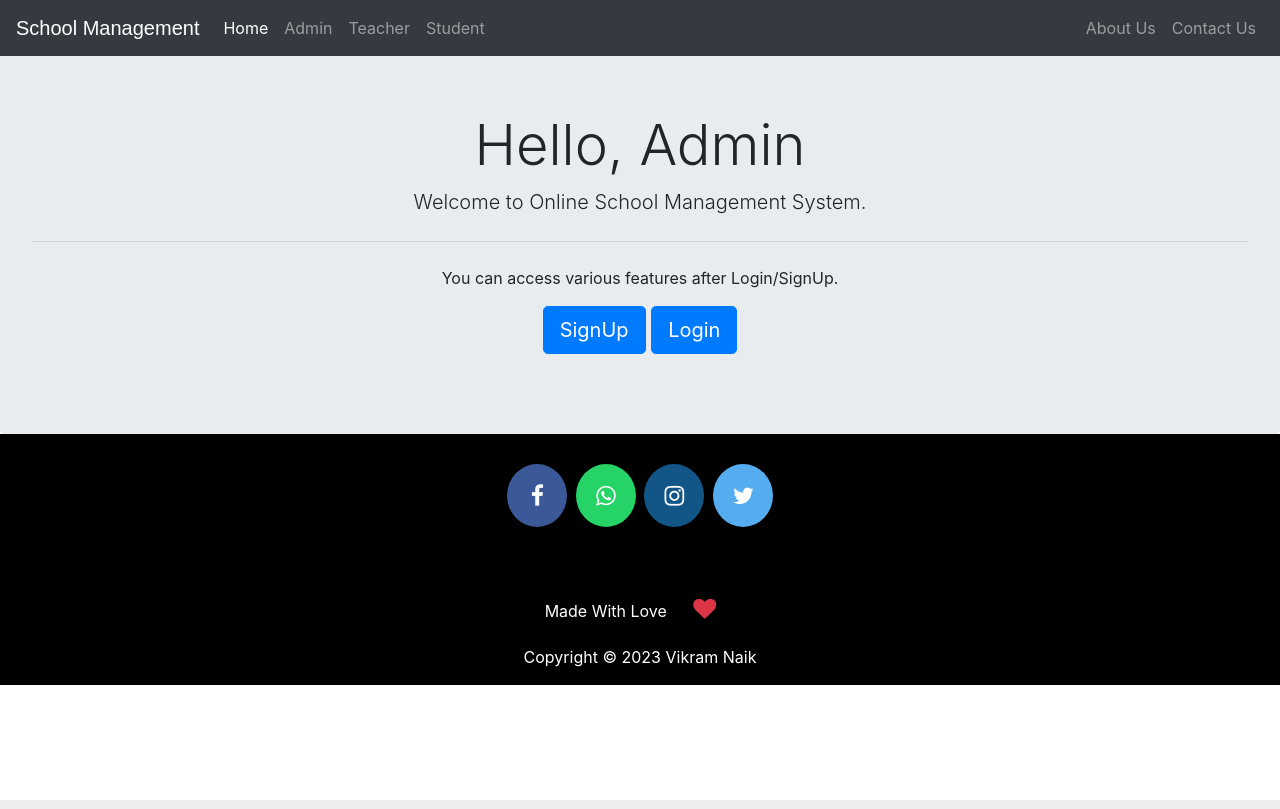
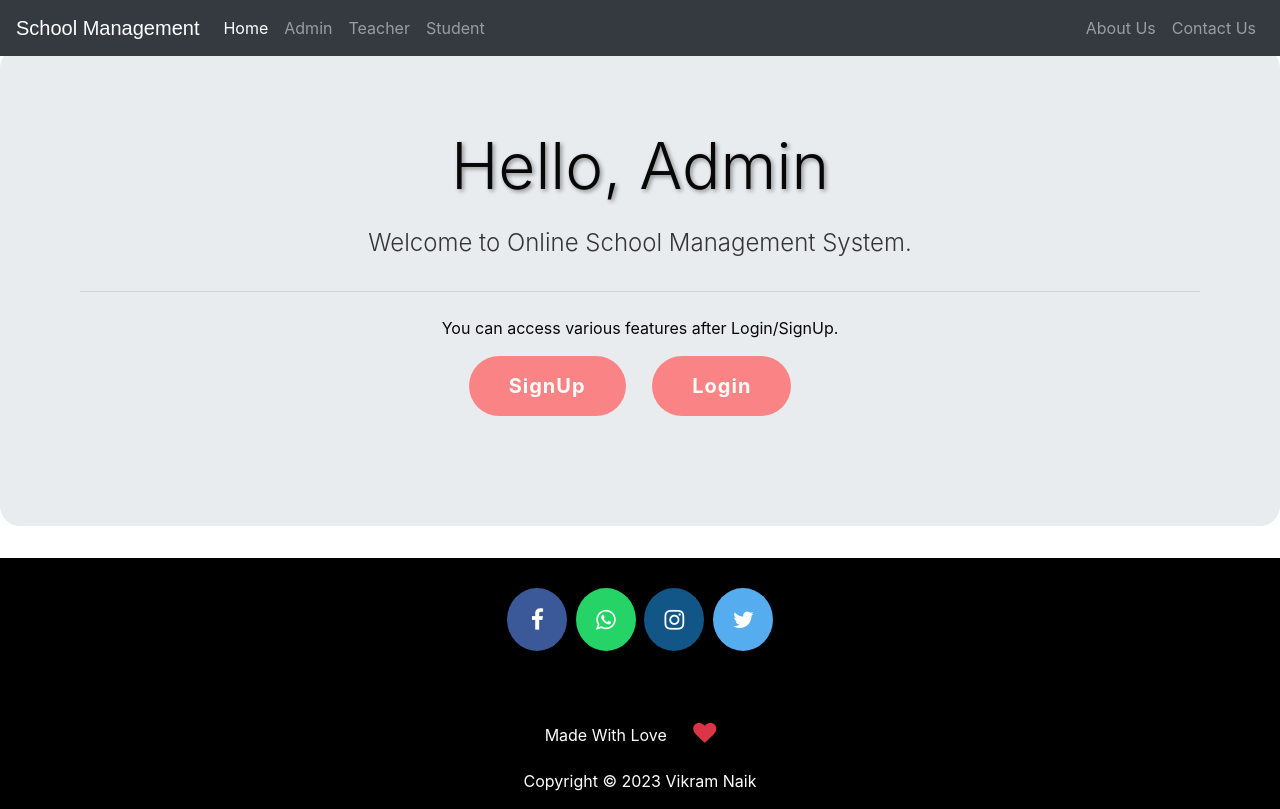
Before and after one commit to Phoenix043/SMS, a Django app: page /adminclick in a window 1280 px wide. Run offline with Django 3.2, Linux system fonts and the light colour scheme; some libraries are stand-ins or nearby versions.

Commit message:
Add files via upload

```diff
--- a/templates/school/adminclick.html
+++ b/templates/school/adminclick.html
@@ -1,15 +1,13 @@
 {% extends 'school/homebase.html' %}
 
-
 {% block content %}
-
   <br>
   <br>
 
-<div class="jumbotron" style="margin-bottom:0px;">
+  <div class="jumbotron custom-jumbotron">
     <h1 class="display-4">Hello, Admin</h1>
     <p class="lead">Welcome to Online School Management System.</p>
-  <hr class="my-4">
+    <hr class="my-4 custom-hr">
     <p>You can access various features after Login/SignUp.</p>
     <p class="lead">
       <a class="btn btn-primary btn-lg" href="adminsignup" role="button">SignUp</a>
@@ -17,4 +15,66 @@
     </p>
   </div>
 
+  <style>
+    /* Custom styles for the jumbotron */
+    .jumbotron {
+      background-size: cover;
+      background-position: center;
+      color: #070707;
+      text-align: center;
+      padding: 80px;
+      border-radius: 20px;
+    }
+
+    .jumbotron h1 {
+      font-size: 4em;
+      margin-bottom: 20px;
+      text-shadow: 2px 2px 4px rgba(0, 0, 0, 0.4);
+    }
+
+    .lead {
+      font-size: 1.5em;
+      margin-bottom: 30px;
+      opacity: 0.8;
+    }
+
+    /* Style the buttons */
+    .btn-primary {
+      background-color: #ff6b6b;
+      color: #fff;
+      border: none;
+      border-radius: 50px;
+      padding: 15px 40px;
+      margin-right: 20px;
+      text-decoration: none;
+      font-weight: bold;
+      letter-spacing: 1px;
+      transition: background-color 0.3s ease, transform 0.3s ease;
+    }
+
+    .btn-primary:hover {
+      background-color: #ff4f4f;
+      transform: scale(1.05);
+    }
+
+    .btn-secondary {
+      background-color: transparent;
+      color: #ff6b6b;
+      border: 2px solid #ff6b6b;
+      border-radius: 50px;
+      padding: 15px 40px;
+      text-decoration: none;
+      font-weight: bold;
+      letter-spacing: 1px;
+      transition: background-color 0.3s ease, transform 0.3s ease;
+    }
+
+    .btn-secondary:hover {
+      background-color: #ff6b6b;
+      color: #fff;
+      transform: scale(1.05);
+    }
+  </style>
+
+  </style>
 {% endblock content %}
```
Also changed, not shown: templates/school/teacherclick.html (+64 -2 lines). Lines whose indentation alone changed are shown as unchanged.
